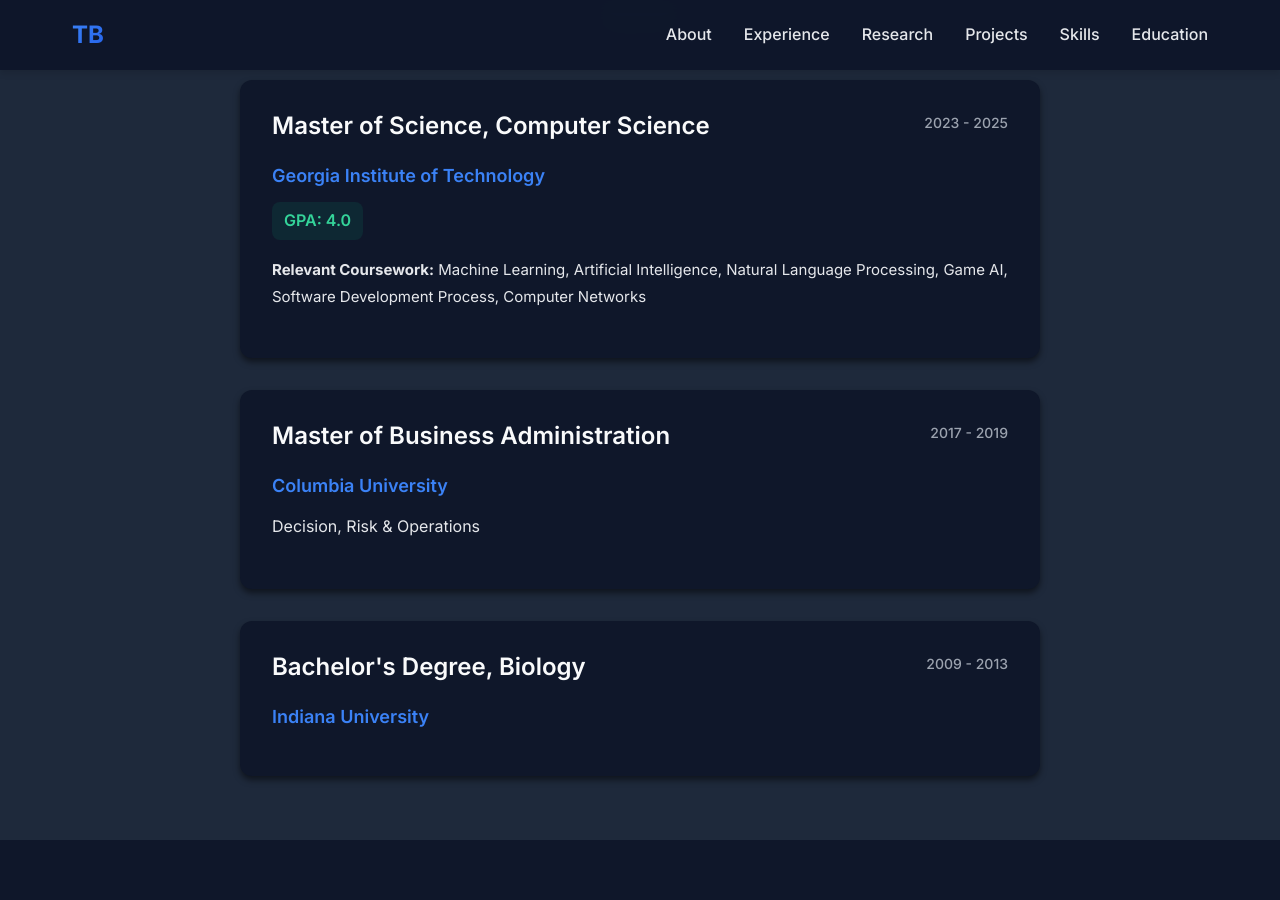
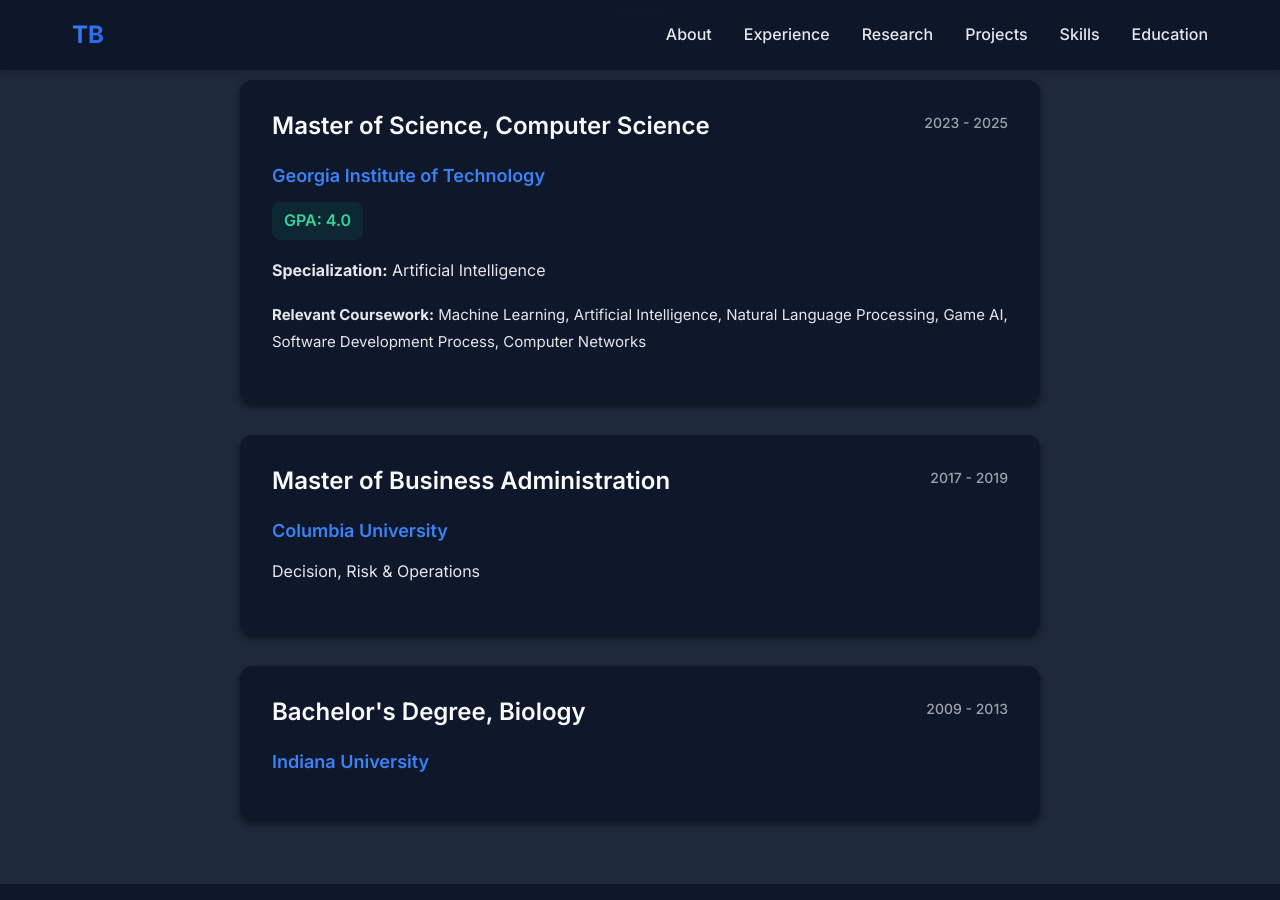
Before and after one commit to tim-bydlon/tim-bydlon.github.io, a Jekyll site: the page built from index.html, in a window 1280 px wide and 900 px high, scrolled down 4958 px. Built offline with Jekyll 4.4.1, drawn with Linux system fonts in a browser that asks for light colours.

Commit message:
adding specialization

```diff
--- a/index.html
+++ b/index.html
@@ -292,6 +292,9 @@
         <h4>Georgia Institute of Technology</h4>
         <div class="education-details">
           <span class="gpa-badge">GPA: 4.0</span>
+          <p class="specialization">
+            <strong>Specialization:</strong> Artificial Intelligence
+          </p>
           <p class="coursework">
             <strong>Relevant Coursework:</strong> Machine Learning, Artificial Intelligence, Natural Language Processing, Game AI,
             Software Development Process, Computer Networks
```
